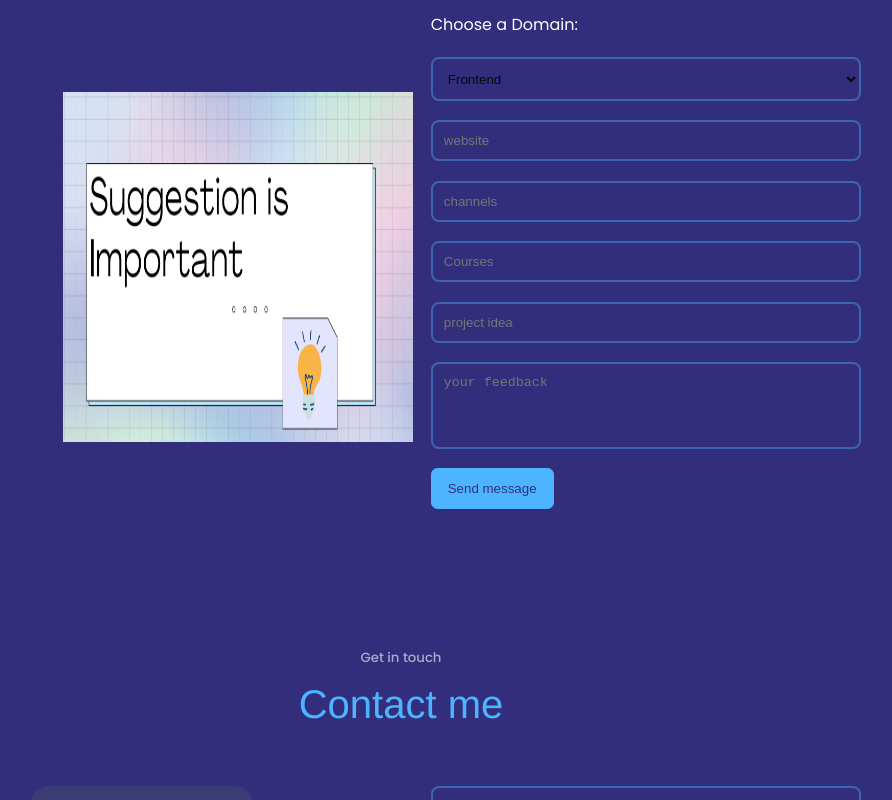
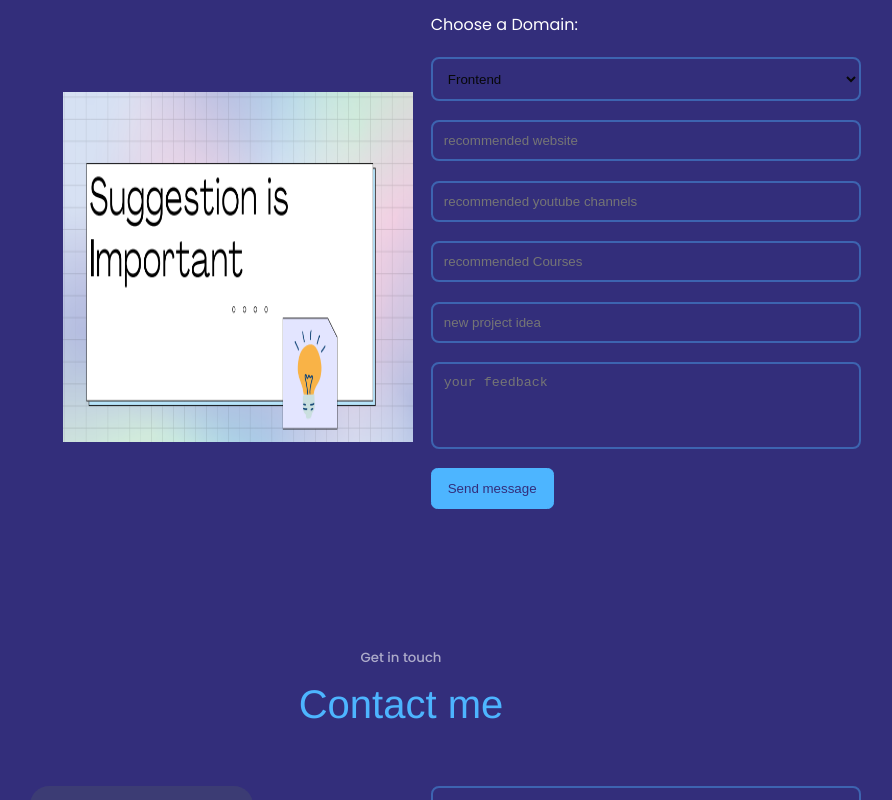
Before and after one commit to yashgokakkar99/Project-Dec-2022, a React (Create React App) app in the folder main_application/: page / in a window 1280 px wide. Shown: the part 2580-3380 px from the top of the page, without its empty margins (239-1131 px from the left). Built offline with nearby package versions, Linux system fonts and the light colour scheme.

Commit message:
updated contact page

```diff
--- a/main_application/src/Components/Suggestion/Suggestion.css
+++ b/main_application/src/Components/Suggestion/Suggestion.css
@@ -61,7 +61,7 @@ input,textarea{
     background: transparent;
     border: 2px solid var(--color-primary-variant);
     resize: none;
-    color: rgb(233, 242, 250);
+    color: rgb(230, 238, 247);
 }
 
 select{
--- a/main_application/src/Components/Suggestion/Suggestion.jsx
+++ b/main_application/src/Components/Suggestion/Suggestion.jsx
@@ -32,26 +32,26 @@ const Suggestion = () => {
           </select>
           <input
             type="text"
-            name="recommended website"
-            placeholder="website"
+            name="website"
+            placeholder="recommended website"
             required
           ></input>
           <input
             type="text"
             name="youtube channels"
-            placeholder="channels"
+            placeholder="recommended youtube channels"
             required
           ></input>
           <input
             type="text"
             name="courses"
-            placeholder="Courses"
+            placeholder="recommended Courses"
             required
           ></input>
           <input
             type="text"
             name="idea"
-            placeholder="project idea"
+            placeholder="new project idea"
             required
           ></input>
           <textarea
```
